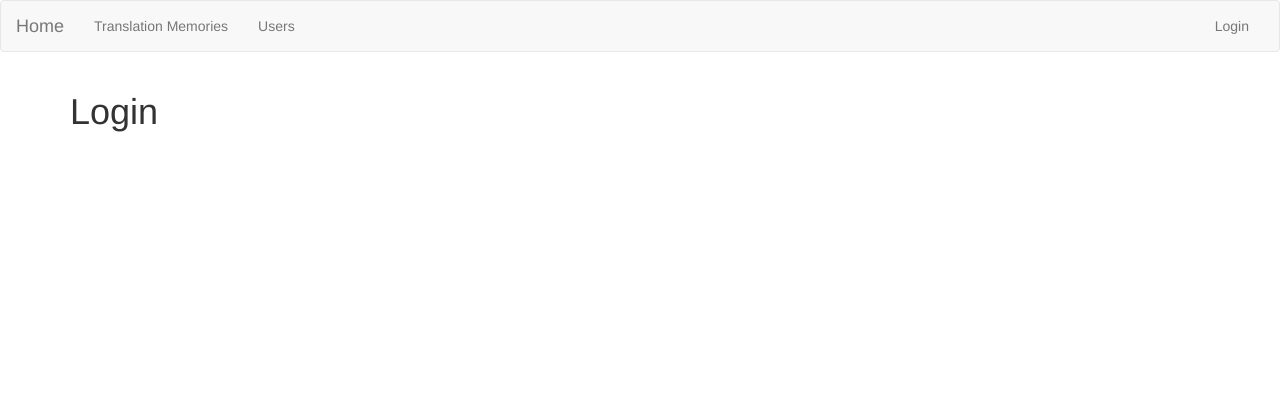
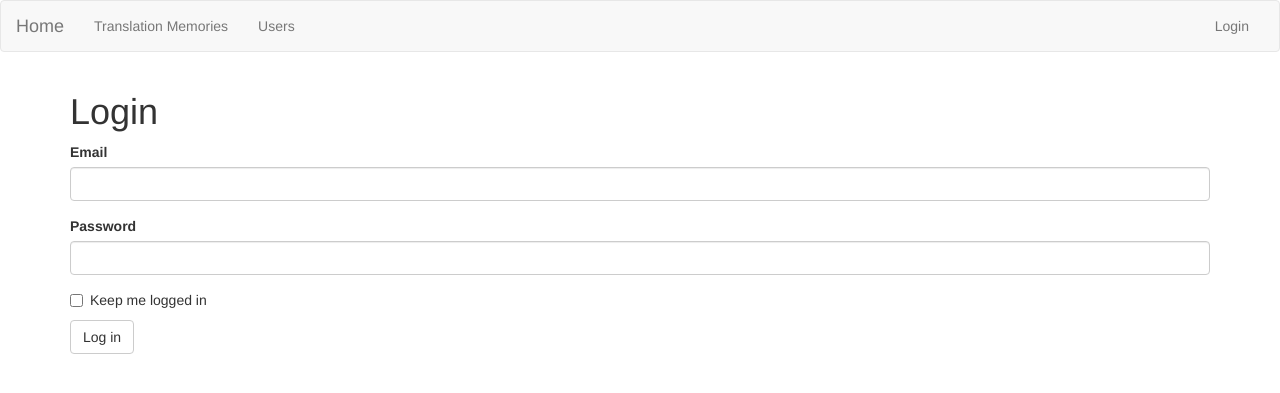
Before and after one commit to Milengo/FLRepo, a Flask app: page /auth/login in a window 1280 px wide. Shown: the top 393 px of the page. Run offline with Flask 2, Linux system fonts and the light colour scheme; some libraries are stand-ins or nearby versions.

Commit message:
add log in form

```diff
--- /dev/null
+++ b/app/auth/forms.py
@@ -0,0 +1,10 @@
+from flask.ext.wtf import Form
+from wtforms import StringField, PasswordField, BooleanField, SubmitField
+from wtforms.validators import Required, Length, Email
+
+
+class LoginForm(Form):
+	email = StringField('Email', validators=[Required(), Length(1,64), Email()])
+	password = PasswordField('Password', validators=[Required()])
+	remember_me = BooleanField('Keep me logged in')
+	sumbit = SubmitField('Log in')
--- a/app/auth/routes.py
+++ b/app/auth/routes.py
@@ -1,6 +1,10 @@
 from flask import render_template
 from . import auth
+from .forms import LoginForm
 
-@auth.route('/login')
+@auth.route('/login', methods=['GET','POST'])
 def login():
-	return render_template('auth/login.html')
+	form = LoginForm()
+	if form.validate_on_submit():
+		pass
+	return render_template('auth/login.html', form=form)
--- a/app/templates/auth/login.html
+++ b/app/templates/auth/login.html
@@ -1,7 +1,8 @@
 {% extends 'base.html' %}
-
-{% block page_content%}
+{% import "bootstrap/wtf.html" as wtf %}
+{% block page_content %}
 <div class="content">
 	<h1>Login</h1>
+{{ wtf.quick_form(form) }}
 </div>
 {% endblock %}
--- a/requirements.txt
+++ b/requirements.txt
@@ -2,3 +2,5 @@ flask
 flask-bootstrap
 flask-script
 flask-sqlalchemy
+flask-wtf
+flask-login
```
Also changed, not shown: app/auth/__init__.py (line endings or trailing spaces).
